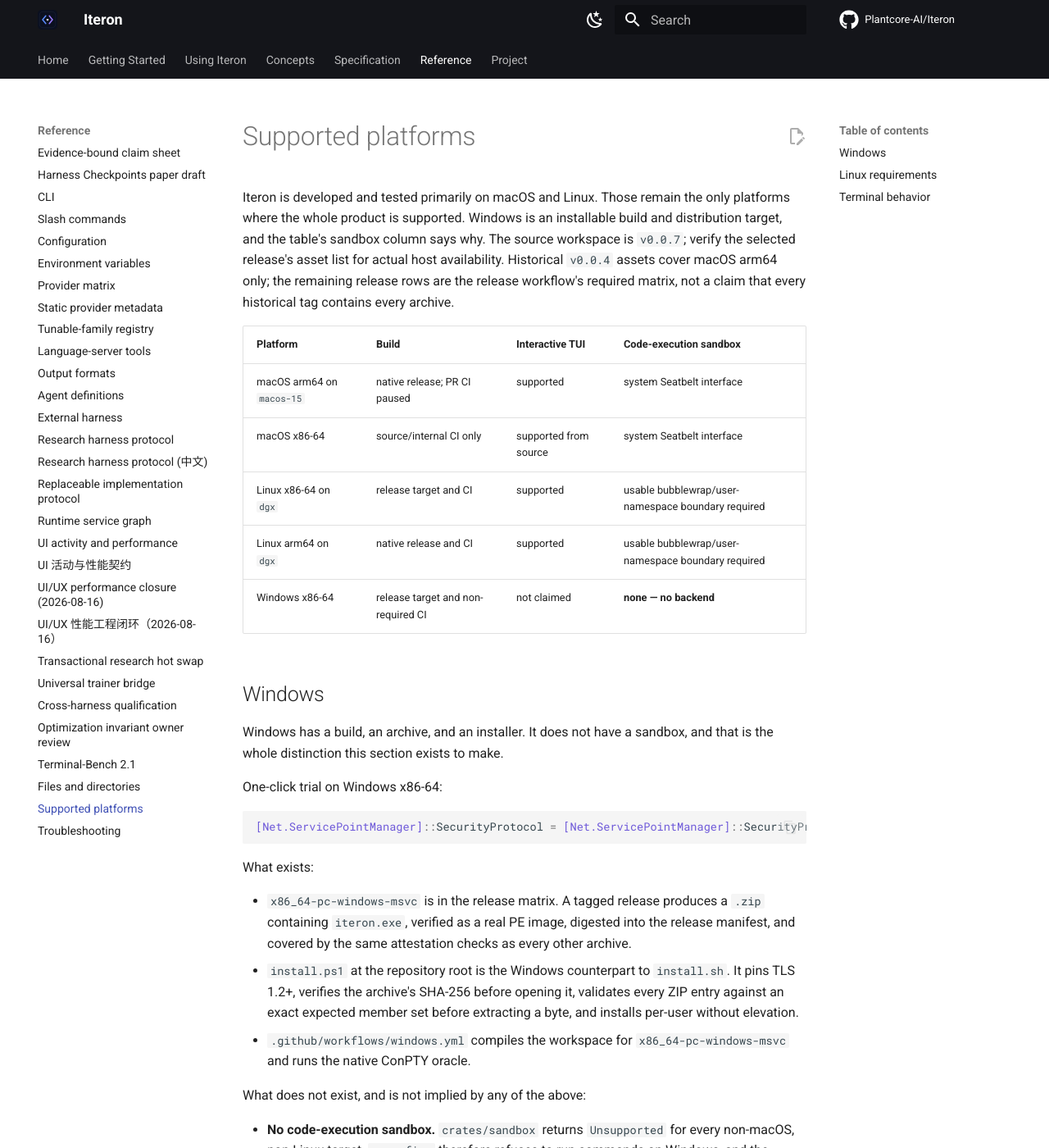
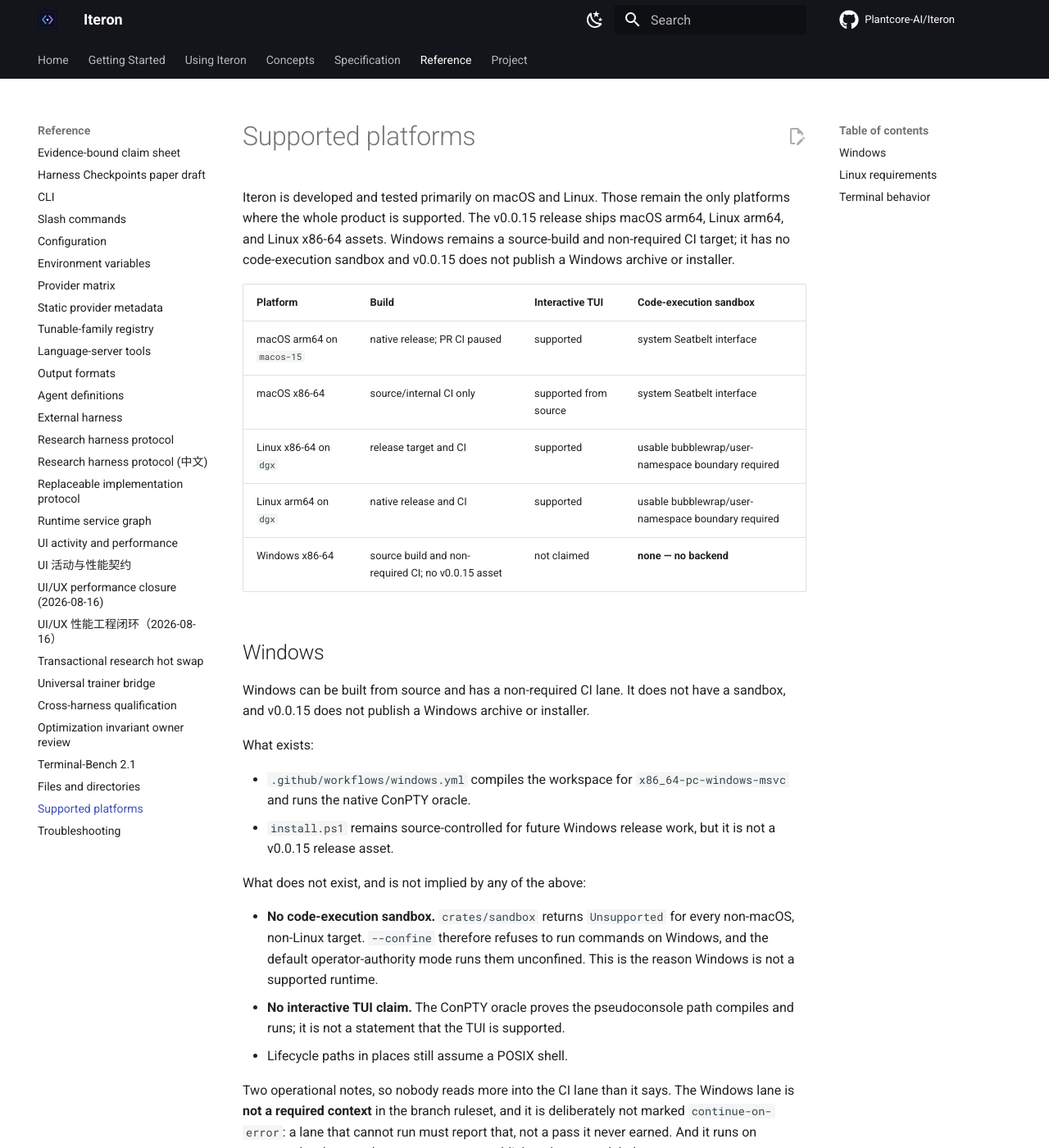
Before and after one commit to Plantcore-AI/Iteron, an MkDocs documentation site: the page built from docs/reference/platforms.md, in a window 1280 px wide and 1400 px high. Shown: the whole window at 82% size. Built offline with MkDocs 1.6.1 and Material for MkDocs 9.7.7, drawn with Linux system fonts in a browser that asks for light colours; comment, search, counter and statistics services are not loaded; some of the changed text lies outside the part shown.

Commit message:
chore(release): scope v0.0.15 to POSIX and bridge the v0.0.9 schema validator (#365)
Prepare the current main branch for the v0.0.15 release.

- regenerate the tier-2 tunables catalogs and surface from current
source
- update the README release version
- publish macOS arm64, Linux arm64, and Linux x86-64 only
- keep Windows as a source-build and non-required CI target; do not
publish a Windows archive or installer in v0.0.15
- keep the release tag absent until this PR is merged and main is green

Validated locally:
- cargo run --locked -p iteron-xtask -- boundaries check
- cargo fmt --all -- --check
- cargo check --workspace --all-targets --locked
- cargo clippy --workspace --all-targets --locked -- -D warnings
- cargo test --workspace --all-targets --locked
- release-tools/validate.sh (84 tests plus actionlint and installer
integration)
- release-tools/check_docs.sh
- tunables generated-artifact checks and docs check

````diff
--- a/docs/reference/platforms.md
+++ b/docs/reference/platforms.md
@@ -1,12 +1,10 @@
 # Supported platforms
 
 Iteron is developed and tested primarily on macOS and Linux. Those remain the
-only platforms where the whole product is supported. Windows is an installable
-build and distribution target, and the table's sandbox column says why. The source
-workspace is `v0.0.7`; verify the selected release's asset list for actual host
-availability. Historical `v0.0.4` assets cover macOS arm64 only;
-the remaining release rows are the release workflow's required matrix, not a
-claim that every historical tag contains every archive.
+only platforms where the whole product is supported. The v0.0.15 release ships
+macOS arm64, Linux arm64, and Linux x86-64 assets. Windows remains a source-build
+and non-required CI target; it has no code-execution sandbox and v0.0.15 does not
+publish a Windows archive or installer.
 
 | Platform | Build | Interactive TUI | Code-execution sandbox |
 | --- | --- | --- | --- |
@@ -14,31 +12,19 @@
 | macOS x86-64 | source/internal CI only | supported from source | system Seatbelt interface |
 | Linux x86-64 on `dgx` | release target and CI | supported | usable bubblewrap/user-namespace boundary required |
 | Linux arm64 on `dgx` | native release and CI | supported | usable bubblewrap/user-namespace boundary required |
-| Windows x86-64 | release target and non-required CI | not claimed | **none — no backend** |
+| Windows x86-64 | source build and non-required CI; no v0.0.15 asset | not claimed | **none — no backend** |
 
 ## Windows
 
-Windows has a build, an archive, and an installer. It does not have a sandbox,
-and that is the whole distinction this section exists to make.
-
-One-click trial on Windows x86-64:
-
-```powershell
-[Net.ServicePointManager]::SecurityProtocol = [Net.ServicePointManager]::SecurityProtocol -bor [Net.SecurityProtocolType]::Tls12; Invoke-RestMethod -Uri 'https://github.com/Plantcore-AI/Iteron/releases/latest/download/install.ps1' | Invoke-Expression
-```
+Windows can be built from source and has a non-required CI lane. It does not
+have a sandbox, and v0.0.15 does not publish a Windows archive or installer.
 
 What exists:
 
-- `x86_64-pc-windows-msvc` is in the release matrix. A tagged release produces a
-  `.zip` containing `iteron.exe`, verified as a real PE image, digested into the
-  release manifest, and covered by the same attestation checks as every other
-  archive.
-- `install.ps1` at the repository root is the Windows counterpart to
-  `install.sh`. It pins TLS 1.2+, verifies the archive's SHA-256 before opening
-  it, validates every ZIP entry against an exact expected member set before
-  extracting a byte, and installs per-user without elevation.
 - `.github/workflows/windows.yml` compiles the workspace for
   `x86_64-pc-windows-msvc` and runs the native ConPTY oracle.
+- `install.ps1` remains source-controlled for future Windows release work, but
+  it is not a v0.0.15 release asset.
 
 What does not exist, and is not implied by any of the above:
 
@@ -61,12 +47,11 @@
     --body '["self-hosted","Windows","X64","iteron-win"]'
 ```
 
-While that variable is unset, `windows.yml` is skipped outright and the release
-leg falls back to a hosted `windows-2025` runner. See
+While that variable is unset, `windows.yml` is skipped outright. See
 `ops/windows-runner/README.md` for the machine's provisioning runbook.
 
-Read a closed Windows tracking issue as closed, not as shipped: until a tag is
-cut with the release leg above, no published tag contains a Windows artifact.
+Read a closed Windows tracking issue as closed, not as shipped: v0.0.15 contains
+no Windows artifact.
 
 ## Linux requirements
 
````
Also changed, not shown: README.md (+7 -14 lines), docs/getting-started/installation.md (+12 -36 lines), 9 other files.
